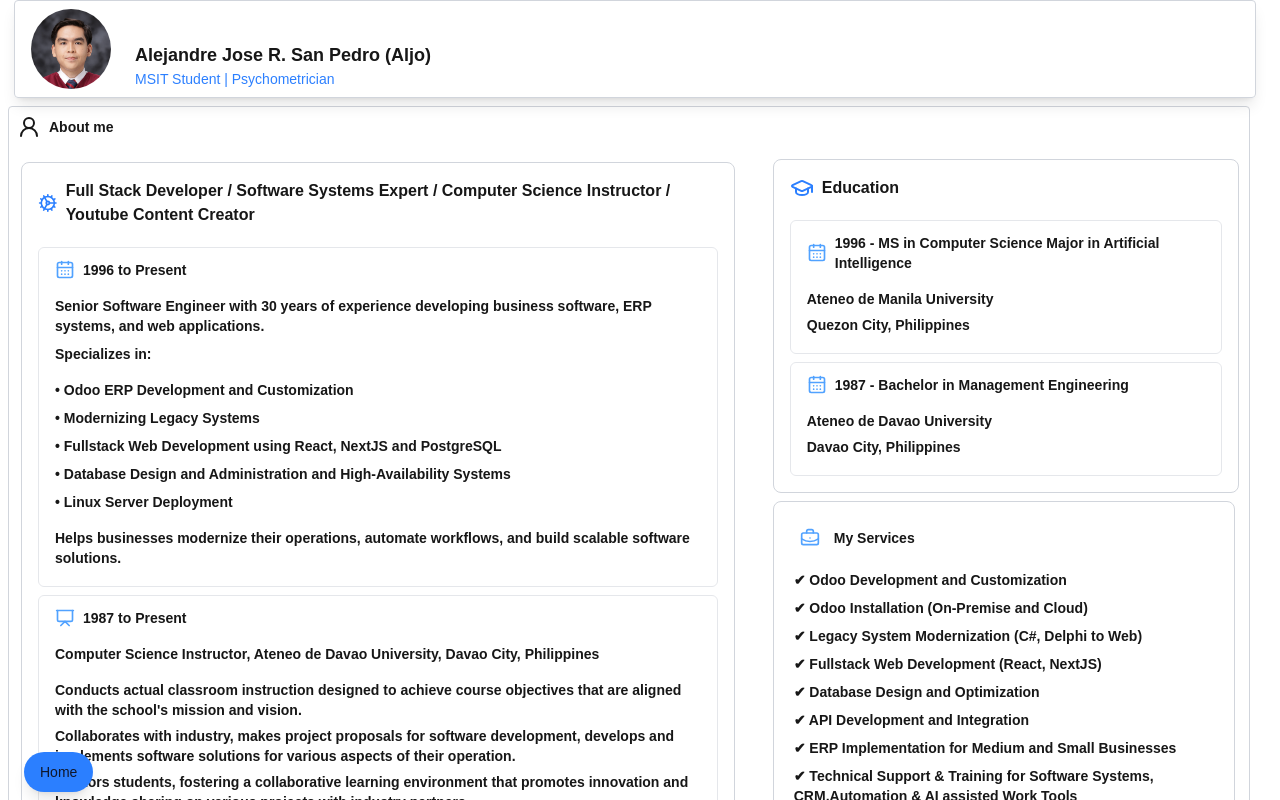
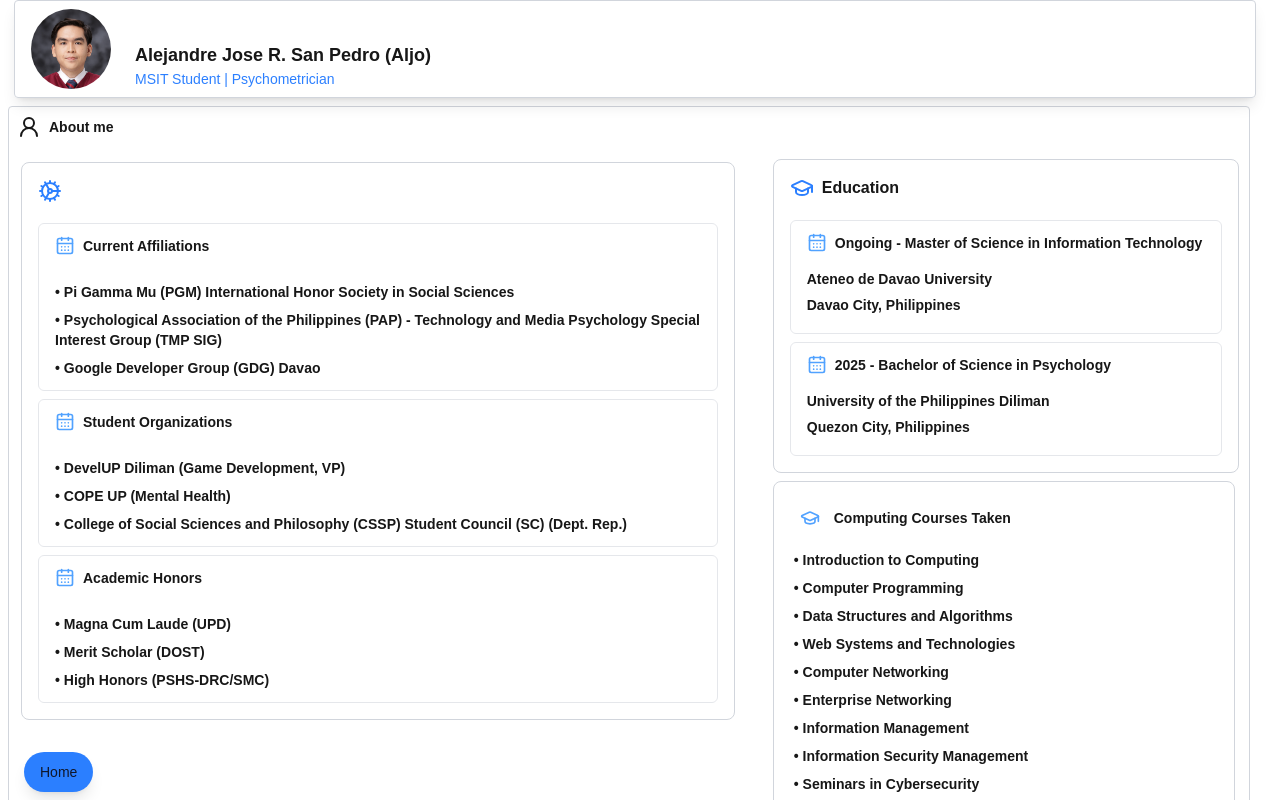
Before and after one commit to aljosanpedro/pbd-proj1-personal_website, a Next.js app: page / in a window 1280 px wide. Shown: the top 800 px of the page. Built offline with nearby package versions, Linux system fonts and the light colour scheme.

Commit message:
1st draft of personalization

```diff
--- a/src/app/components/myservices.jsx
+++ b/src/app/components/myservices.jsx
@@ -1,4 +1,4 @@
-import { BriefcaseBusiness } from "lucide-react";
+import { BriefcaseBusiness, LucideGraduationCap } from "lucide-react";
 
 export default function MyServices() {
   return (
@@ -8,24 +8,24 @@ export default function MyServices() {
           aria-hidden
           className="grid size-8 place-items-center rounded-xl bg-brand text-primary-foreground"
         >
-          <BriefcaseBusiness className="size-5 text-blue-400" />
+          <LucideGraduationCap className="size-5 text-blue-400" />
         </span>
-        <h3 className="text-sm font-semibold text-foreground">My Services</h3>
+        <h3 className="text-sm font-semibold text-foreground">
+          Computing Courses Taken
+        </h3>
       </div>
 
       <ul className="mt-4 space-y-2 text-sm font-semibold text-foreground">
-        <li>✔ Odoo Development and Customization</li>
-        <li>✔ Odoo Installation (On-Premise and Cloud)</li>
-        <li>✔ Legacy System Modernization (C#, Delphi to Web)</li>
-        <li>✔ Fullstack Web Development (React, NextJS)</li>
-        <li>✔ Database Design and Optimization</li>
-        <li>✔ API Development and Integration</li>
-        <li>✔ ERP Implementation for Medium and Small Businesses</li>
-        <li>
-          ✔ Technical Support & Training for Software Systems, CRM,Automation &
-          AI assisted Work Tools
-        </li>
-        <li>✔ Linux Server Deployment</li>
+        <li>• Introduction to Computing</li>
+        <li>• Computer Programming</li>
+        <li>• Data Structures and Algorithms</li>
+        <li>• Web Systems and Technologies</li>
+        <li>• Computer Networking</li>
+        <li>• Enterprise Networking</li>
+        <li>• Information Management</li>
+        <li>• Information Security Management</li>
+        <li>• Seminars in Cybersecurity</li>
+        <li>• Data Science and Analytics</li>
       </ul>
     </div>
   );
--- a/src/app/page.tsx
+++ b/src/app/page.tsx
@@ -25,50 +25,57 @@ export default function Home() {
           <div className="mt-4 w-[96%] ml-2">
             <ExpandingCard
               MainIcon={Cog}
-              MainTitle="Full Stack Developer / Software Systems Expert / Computer Science Instructor / Youtube Content Creator"
+              MainTitle=""
               items={[
                 // 1st Item
                 {
                   subicon: CalendarDays,
-                  subtitle: "1996 to Present",
+                  subtitle: "Current Affiliations",
                   description: (
                     <>
-                      <p className="mt-1.5 mb-2 text-sm font-semibold text-foreground">
+                      {/* <p className="mt-1.5 mb-2 text-sm font-semibold text-foreground">
                         Senior Software Engineer with 30 years of experience
                         developing business software, ERP systems, and web
                         applications.
-                      </p>
+                      </p> */}
 
                       <p className="mt-1.5 mb-1.5 text-sm font-semibold text-foreground">
-                        Specializes in:
+                        {/* Specializes in: */}
                       </p>
                       <ul className="mt-4 space-y-2 text-sm font-semibold text-foreground">
-                        <li>• Odoo ERP Development and Customization</li>
-                        <li>• Modernizing Legacy Systems</li>
                         <li>
-                          • Fullstack Web Development using React, NextJS and
-                          PostgreSQL
+                          • Pi Gamma Mu (PGM) International Honor Society in
+                          Social Sciences
                         </li>
                         <li>
-                          • Database Design and Administration and
-                          High-Availability Systems
+                          • Psychological Association of the Philippines (PAP) -
+                          Technology and Media Psychology Special Interest Group
+                          (TMP SIG)
                         </li>
-                        <li>• Linux Server Deployment</li>
+                        <li>• Google Developer Group (GDG) Davao</li>
                       </ul>
-                      <p className="mt-4 mb-1.5 text-sm font-semibold text-foreground">
+                      {/* <p className="mt-4 mb-1.5 text-sm font-semibold text-foreground">
                         Helps businesses modernize their operations, automate
                         workflows, and build scalable software solutions.
-                      </p>
+                      </p> */}
                     </>
                   ),
                 },
                 // 2nd Item
                 {
-                  subicon: Presentation,
-                  subtitle: "1987 to Present",
+                  subicon: CalendarDays,
+                  subtitle: "Student Organizations",
                   description: (
                     <>
-                      <p className="mt-1.5 mb-1.5 text-sm font-semibold text-foreground">
+                      <ul className="mt-4 space-y-2 text-sm font-semibold text-foreground">
+                        <li>• DevelUP Diliman (Game Development, VP)</li>
+                        <li>• COPE UP (Mental Health)</li>
+                        <li>
+                          • College of Social Sciences and Philosophy (CSSP)
+                          Student Council (SC) (Dept. Rep.)
+                        </li>
+                      </ul>
+                      {/* <p className="mt-1.5 mb-1.5 text-sm font-semibold text-foreground">
                         Computer Science Instructor, Ateneo de Davao University,
                         Davao City, Philippines
                       </p>
@@ -86,17 +93,22 @@ export default function Home() {
                         Mentors students, fostering a collaborative learning
                         environment that promotes innovation and knowledge
                         sharing on various projects with industry partners.
-                      </p>
+                      </p> */}
                     </>
                   ),
                 },
                 // 3rd Item
                 {
                   subicon: CalendarDays,
-                  subtitle: "2021 to Present",
+                  subtitle: "Academic Honors",
                   description: (
                     <>
-                      <p className="mt-1.5 mb-1.5 text-sm font-semibold text-foreground">
+                      <ul className="mt-4 space-y-2 text-sm font-semibold text-foreground">
+                        <li>• Magna Cum Laude (UPD)</li>
+                        <li>• Merit Scholar (DOST)</li>
+                        <li>• High Honors (PSHS-DRC/SMC)</li>
+                      </ul>
+                      {/* <p className="mt-1.5 mb-1.5 text-sm font-semibold text-foreground">
                         Youtube Content Creator
                       </p>
                       <p className="mt-4 mb-1.5 text-sm font-semibold text-foreground">
@@ -118,7 +130,7 @@ export default function Home() {
                           <Play className="size-4" aria-hidden />
                           <span>www.youtube.com/@roytek7667/playlists</span>
                         </a>
-                      </p>
+                      </p> */}
                     </>
                   ),
                 },
@@ -137,21 +149,7 @@ export default function Home() {
                 {
                   subicon: CalendarDays,
                   subtitle:
-                    "1996 - MS in Computer Science Major in Artificial Intelligence",
-                  description: (
-                    <>
-                      <p className="mt-1.5 mb-1.5 text-sm font-semibold text-foreground">
-                        Ateneo de Manila University
-                      </p>
-                      <p className="mt-1.5 mb-1.5 text-sm font-semibold text-foreground">
-                        Quezon City, Philippines
-                      </p>
-                    </>
-                  ),
-                },
-                {
-                  subicon: CalendarDays,
-                  subtitle: "1987 - Bachelor in Management Engineering",
+                    "Ongoing - Master of Science in Information Technology",
                   description: (
                     <>
                       <p className="mt-1.5 mb-1.5 text-sm font-semibold text-foreground">
@@ -159,6 +157,20 @@ export default function Home() {
                       </p>
                       <p className="mt-1.5 mb-1.5 text-sm font-semibold text-foreground">
                         Davao City, Philippines
+                      </p>
+                    </>
+                  ),
+                },
+                {
+                  subicon: CalendarDays,
+                  subtitle: "2025 - Bachelor of Science in Psychology",
+                  description: (
+                    <>
+                      <p className="mt-1.5 mb-1.5 text-sm font-semibold text-foreground">
+                        University of the Philippines Diliman
+                      </p>
+                      <p className="mt-1.5 mb-1.5 text-sm font-semibold text-foreground">
+                        Quezon City, Philippines
                       </p>
                     </>
                   ),
```
